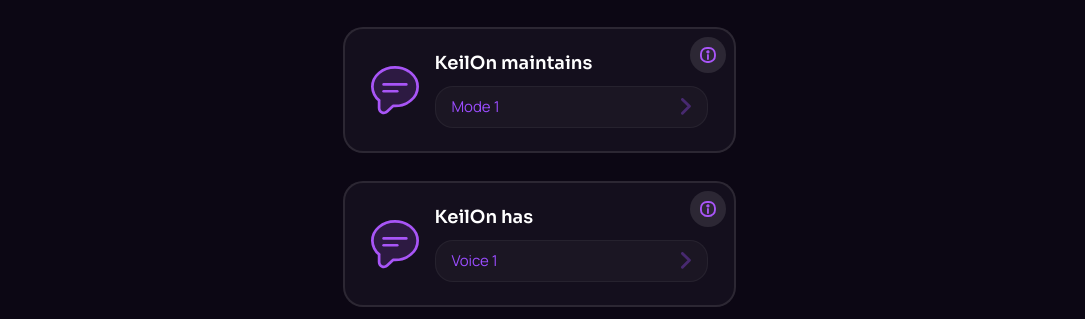
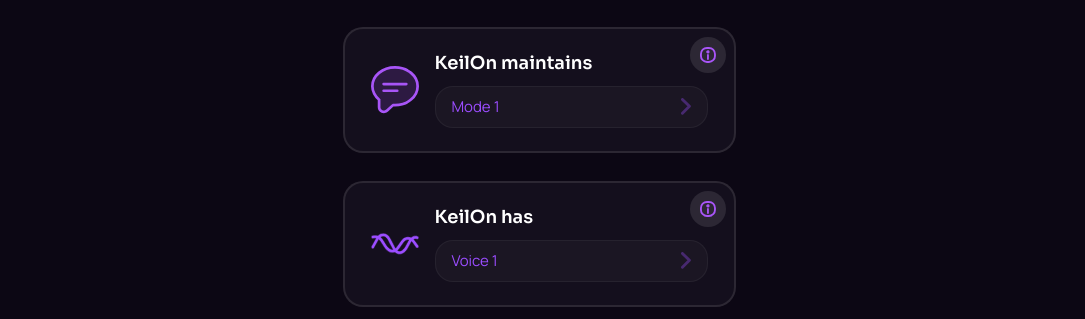
Before and after one commit to Dmitriy-Herasymenko/keil-on-mvp-saas, a Next.js app: page /onboarding in a window 1280 px wide. Shown: the part 547-866 px from the top of the page, without its empty margins (101-1186 px from the left). Built offline with nearby package versions, Linux system fonts and the light colour scheme.

Commit message:
change icons

```diff
--- a/app/onboarding/page.tsx
+++ b/app/onboarding/page.tsx
@@ -35,8 +35,8 @@ const InfoTooltip = ({ text }: { text: string }) => (
 
 const OnboardingCard = ({ icon, label, tooltip, children, menuType, activeMenu, options, selectedValue, onSelect }: any) => (
     <div className="relative rounded-[20px] border-[2px] border-white/10 bg-[#1B1624]/60  py-[16px] px-[20px] lg:py-[23px] lg:px-[26px] flex items-center gap-3 lg:gap-4 transition-all max-w-[393px]">
-        <div className="w-[44px] h-[44px] lg:w-[48px] lg:h-[48px] shrink-0">
-            <Image src={icon} alt="" width={48} height={48} />
+        <div className="w-[44px] h-[44px] lg:w-[48px] lg:h-[48px] shrink-0 flex items-center justify-center">
+            <Image src={icon} alt="" width={48} height={48} className="object-contain"/>
         </div>
         <div className="flex-grow pr-6 lg:pr-0">
             <label className="block font-sora font-semibold text-[16px] lg:text-[18px] text-white mb-[6px] lg:mb-[11px] leading-tight">{label}</label>
@@ -157,7 +157,7 @@ export default function OnboardingPage() {
 
                         {/* Voice */}
                         <div className={`relative shrink-0 w-full max-w-[393px] ${activeMenu === 'voice' ? 'z-[50]' : 'z-[7]'}`}>
-                            <OnboardingCard icon="/icons/onboardingMode.svg" label="KeilOn has" tooltip="Can be set with voice later" menuType="voice" activeMenu={activeMenu} options={VOICES} selectedValue={formData.voice} onSelect={(val: any) => { setFormData({ ...formData, voice: val }); setActiveMenu(null); }}>
+                            <OnboardingCard icon="/icons/onboardingVoice.svg" label="KeilOn has" tooltip="Can be set with voice later" menuType="voice" activeMenu={activeMenu} options={VOICES} selectedValue={formData.voice} onSelect={(val: any) => { setFormData({ ...formData, voice: val }); setActiveMenu(null); }}>
                                 <button onClick={() => toggleMenu("voice")} className={selectStyle}>
                                     <span>{formData.voice}</span>
                                     <Image src="/icons/chevron-right.svg" alt="" width={10} height={10} className={`transition-transform duration-300 ${activeMenu === "voice" ? "rotate-90" : ""}`} />
```
Also changed, not shown: public/icons/onboardingVoice.svg (added).
